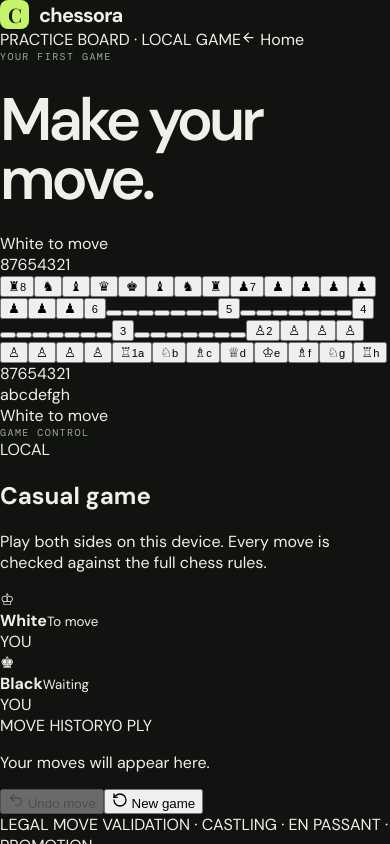
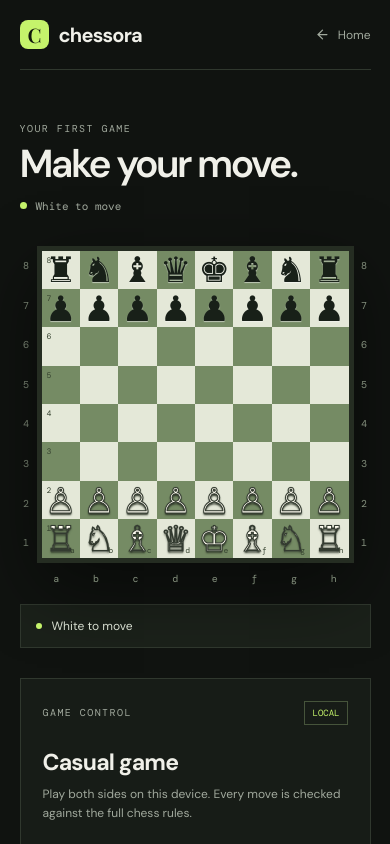
Before and after one commit to Rololol/Chessora, a Next.js app in the folder apps/web/: page /play in a window 390 px wide. Shown: the top 844 px of the page. Built offline with nearby package versions, Linux system fonts and the light colour scheme; a web font is replaced by a local one.

Commit message:
style(chess): add responsive chessboard layout

```diff
--- a/apps/web/src/app/globals.css
+++ b/apps/web/src/app/globals.css
@@ -55,3 +55,60 @@ footer{min-height:80px;border-top:1px solid var(--line);display:flex;align-items
 footer .brand{font-size:16px}footer .brand-mark{width:24px;height:24px;font-size:16px}footer>span{font-size:9px}
 @media(max-width:850px){.shell{padding:0 5%}.hero{grid-template-columns:1fr;padding:70px 0 60px;gap:10px}.hero-copy{max-width:650px}.board-stage{min-height:500px}.board-frame{width:min(82vw,410px)}.feature-grid{grid-template-columns:1fr}.feature{min-height:150px}.feature h3{margin-top:22px}.nav-links{display:none}}
 @media(max-width:520px){.nav{height:70px}.nav-cta{padding:9px 11px;font-size:11px}h1{letter-spacing:-4px}.hero-text{font-size:14px}.hero-actions{align-items:flex-start;flex-direction:column;gap:18px}.hero-note{margin-top:42px}.board-stage{min-height:390px}.board-frame{width:min(88vw,360px);padding:7px}.square{font-size:clamp(20px,7vw,32px)}.rating-card{right:-2px;top:20px;transform:scale(.85);transform-origin:top right}.insight-card{left:-5px;bottom:38px;transform:scale(.88);transform-origin:bottom left}.board-coordinate{font-size:7px}footer{gap:15px;flex-wrap:wrap;padding:20px 0}footer>span:nth-child(2){display:none}}
+
+/* Playable chessboard */
+.play-shell{max-width:1440px;margin:auto;padding:0 7.2%;min-height:100vh}
+.play-nav{height:82px;border-bottom:1px solid var(--line);display:flex;align-items:center;justify-content:space-between}
+.play-kicker{font:10px 'DM Mono',monospace;letter-spacing:1.4px;color:var(--muted)}
+.back-link{display:flex;align-items:center;gap:8px;font-size:12px;color:var(--muted)}
+.play-layout{display:grid;grid-template-columns:minmax(0,1fr) 310px;gap:6%;padding:52px 0 70px;align-items:start}
+.play-heading{display:flex;justify-content:space-between;align-items:end;margin-bottom:25px;gap:15px}
+.play-heading h1{font-size:clamp(34px,4vw,52px);letter-spacing:-2.5px;margin:10px 0 0}
+.turn-indicator{font:11px 'DM Mono',monospace;color:var(--muted);display:flex;align-items:center;gap:9px;padding-bottom:8px}
+.turn-indicator i,.status-dot{width:7px;height:7px;border-radius:50%;background:var(--green);display:inline-block}
+.turn-indicator.black-turn i{background:#d9dfd1}
+.live-board-wrap{display:grid;grid-template-columns:18px minmax(0,1fr) 18px;gap:8px;align-items:stretch}
+.live-board{display:grid;grid-template-columns:repeat(8,minmax(0,1fr));border:8px solid #252d22;box-shadow:0 25px 70px #0007;aspect-ratio:1}
+.live-square{border:0;border-radius:0;position:relative;display:grid;place-items:center;padding:0;aspect-ratio:1;cursor:pointer;min-width:0}
+.live-square.light{background:#e4e8d8}.live-square.dark{background:#758b64}
+.live-square.selected{background:#c4e66d}
+.live-square.last:before{content:"";position:absolute;inset:0;background:#d6ed7b66}
+.live-square>span:not(.move-dot):not(.capture-dot){position:relative;z-index:1;font-family:'DejaVu Sans','Segoe UI Symbol',serif;font-size:clamp(25px,5.2vw,64px);line-height:1}
+.piece-white{color:#fffdf1;text-shadow:0 2px 2px #283023,0 0 1px #111;-webkit-text-stroke:1px #333b30}
+.piece-black{color:#182018;text-shadow:0 1px 1px #fff8}
+.move-dot{position:absolute;width:24%;height:24%;border-radius:50%;background:#253a2580;z-index:2}
+.capture-dot{position:absolute;inset:5%;border:5px solid #273b2580;border-radius:50%;z-index:2}
+.rank-label,.file-label{position:absolute;font:10px 'DM Mono',monospace;color:#34412e;z-index:3}
+.rank-label{top:4px;left:5px}.file-label{right:5px;bottom:3px}
+.board-coords{display:flex;flex-direction:column;justify-content:space-around;align-items:center;font:10px 'DM Mono',monospace;color:#84907d}
+.file-coords{margin:9px 26px 0;display:grid;grid-template-columns:repeat(8,1fr);text-align:center;font:10px 'DM Mono',monospace;color:#84907d}
+.board-status{display:flex;align-items:center;gap:10px;margin-top:19px;padding:13px 15px;background:#1b211a;border:1px solid var(--line);font-size:12px;color:#d6ddcf}
+.status-dot{width:6px;height:6px}
+.game-panel{background:#171c17;border:1px solid var(--line);padding:22px;min-height:470px}
+.panel-top{display:flex;justify-content:space-between;align-items:center}
+.local-tag{font:9px 'DM Mono',monospace;color:var(--green);border:1px solid #46543b;padding:5px 7px}
+.game-panel h2{font-size:23px;letter-spacing:-.8px;margin:22px 0 8px}
+.panel-copy{font-size:12px;line-height:1.65;color:var(--muted);margin:0 0 22px}
+.player-card{display:flex;align-items:center;gap:12px;padding:12px;border:1px solid #30382e;margin-top:8px}
+.active-player{border-color:#71864e;background:#20281b}
+.player-piece{font-size:27px;color:#f7f6e9;text-shadow:0 1px 2px #222}
+.black-king{color:#141914;text-shadow:0 0 1px #eee}
+.player-card b,.player-card small{display:block}.player-card b{font-size:12px}.player-card small{font-size:10px;color:var(--muted);margin-top:3px}
+.player-rating{margin-left:auto;font:9px 'DM Mono',monospace;color:var(--muted)}
+.move-list-head{display:flex;justify-content:space-between;margin:26px 0 10px;font:9px 'DM Mono',monospace;letter-spacing:1px;color:#929c89}
+.move-list{height:180px;overflow:auto;border-top:1px solid var(--line);border-bottom:1px solid var(--line);padding:8px 0}
+.empty-history{font-size:11px;color:#879080;text-align:center;padding:48px 0}
+.move-row{display:grid;grid-template-columns:34px 1fr 1fr;padding:7px 8px;font-size:12px}
+.move-row:nth-child(odd){background:#20261e}.move-row span{font:10px 'DM Mono',monospace;color:#829078}.move-row b{font-weight:500}
+.game-actions{display:grid;grid-template-columns:1fr 1fr;gap:8px;margin-top:16px}
+.game-actions button{display:flex;align-items:center;justify-content:center;gap:7px;padding:11px 7px;background:#252d22;border:1px solid #3b4635;color:#e7ebdf;font:11px 'DM Sans',sans-serif;cursor:pointer}
+.game-actions button:hover:not(:disabled){border-color:var(--green);color:var(--green)}
+.game-actions button:disabled{opacity:.4;cursor:not-allowed}
+.rules-note{font:8px 'DM Mono',monospace;line-height:1.8;color:#7f8978;margin-top:18px}.rules-note span{color:var(--green)}
+.promotion-panel{display:flex;align-items:center;gap:10px;flex-wrap:wrap;margin-top:15px;padding:12px;background:#1b211a;border:1px solid var(--line);font-size:12px}
+.promotion-panel button{background:#2b3525;border:1px solid #49583d;color:#f2f4e9;padding:5px 10px;font-size:23px;cursor:pointer}
+.promotion-panel .cancel-promotion{font:11px 'DM Sans',sans-serif}
+.play-footer{border-top:1px solid var(--line);padding:20px 0;display:flex;justify-content:space-between;gap:12px;font:9px 'DM Mono',monospace;letter-spacing:1px;color:#798473}
+.nav-cta:hover,.back-link:hover{color:var(--green)}
+@media(max-width:900px){.play-shell{padding:0 5%}.play-layout{grid-template-columns:1fr;max-width:680px;margin:auto;gap:30px}.game-panel{min-height:auto}.play-footer{max-width:680px;margin:auto}}
+@media(max-width:520px){.play-kicker{display:none}.play-nav{height:70px}.play-heading{align-items:start;flex-direction:column}.play-heading h1{font-size:39px}.live-board-wrap{grid-template-columns:13px minmax(0,1fr) 13px;gap:4px}.live-board{border-width:5px}.live-square>span:not(.move-dot):not(.capture-dot){font-size:clamp(22px,9vw,43px)}.rank-label,.file-label{font-size:8px}.file-coords{margin-left:17px;margin-right:17px}.play-footer{font-size:7px;letter-spacing:.4px}}
```
